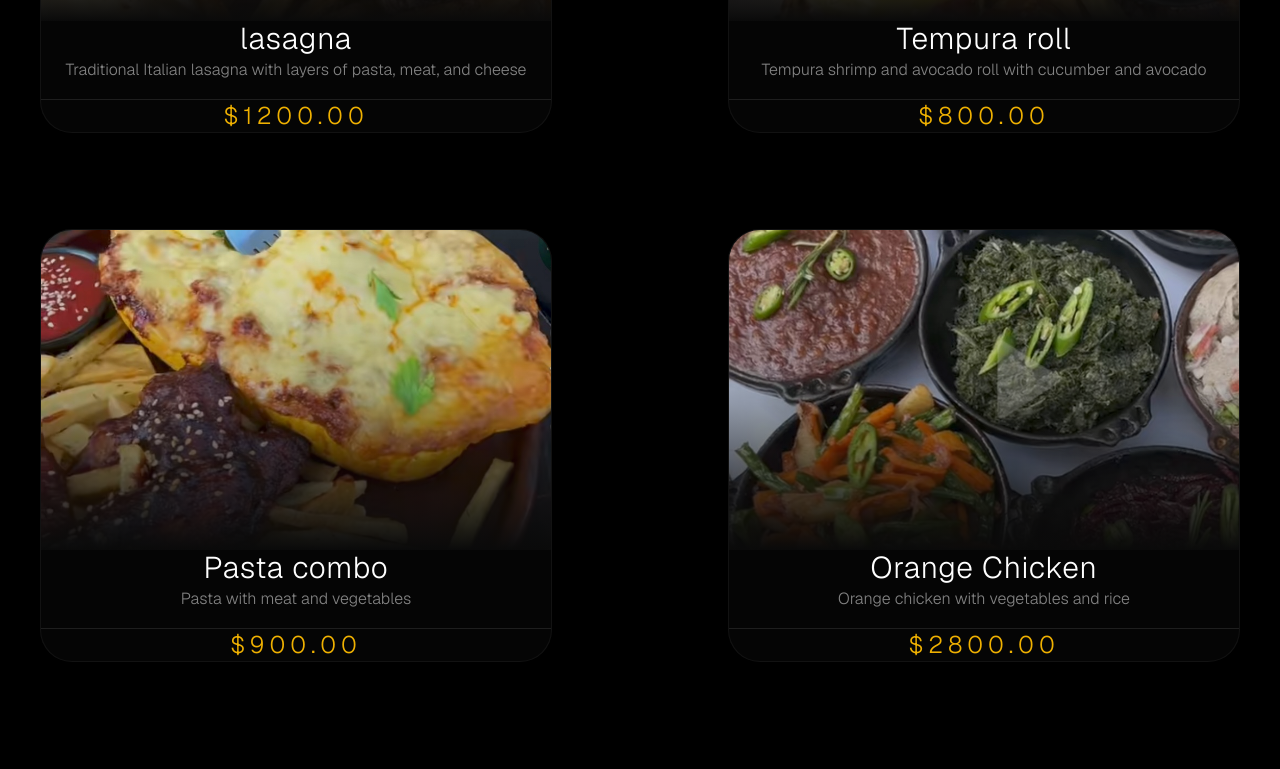
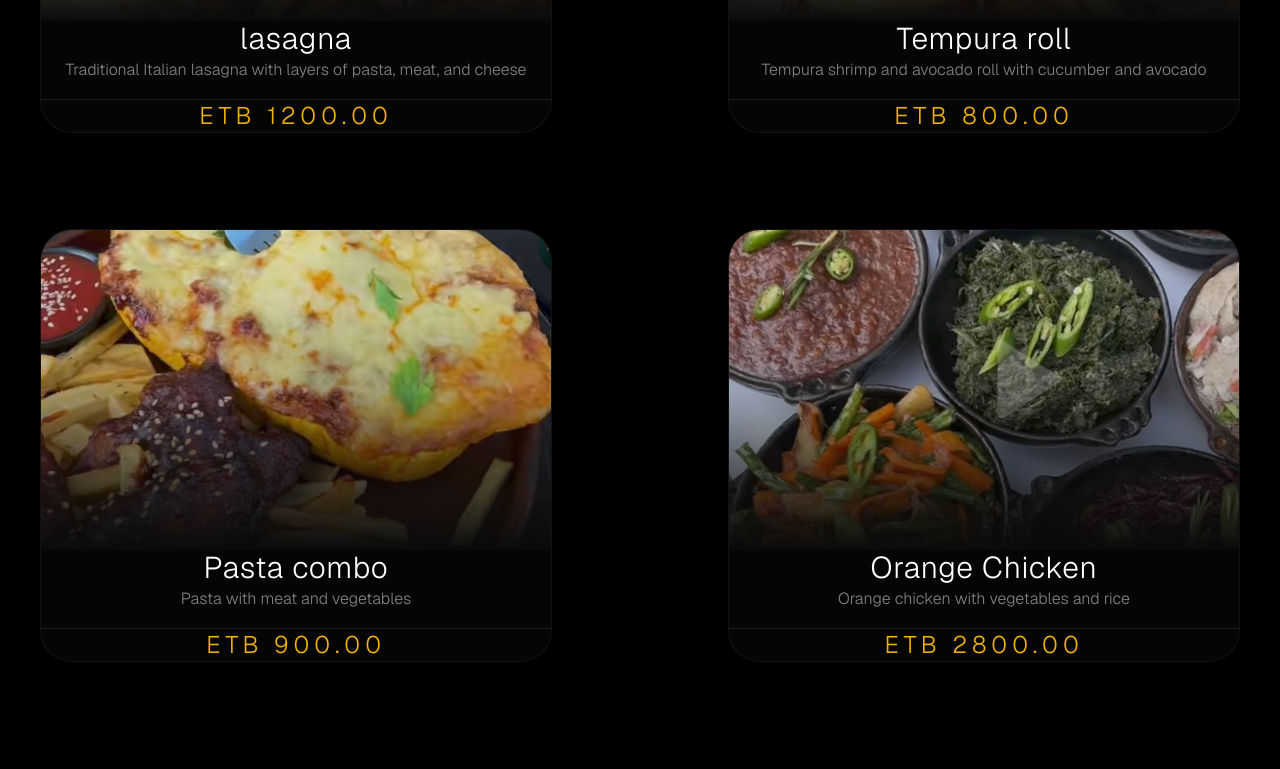
Before and after one commit to sopho1/Restaurant-Menu, a Next.js app: page / in a window 1280 px wide. Shown: the part 1271-2040 px from the top of the page. Built offline with nearby package versions, Linux system fonts and the light colour scheme; a web font is replaced by a local one.

Commit message:
currency changed to birr

```diff
--- a/components/MenuItemCard.tsx
+++ b/components/MenuItemCard.tsx
@@ -84,7 +84,7 @@ export default function MenuItemCard({
 
           <div className="pt-6 mt-4 border-t border-white/10 flex justify-center items-center">
             <p className="text-xl md:text-2xl text-yellow-500 tracking-[0.2em] font-light">
-              ${item.price.toFixed(2)}
+              ETB {item.price.toFixed(2)}
             </p>
           </div>
         </div>
--- a/lib/utils.ts
+++ b/lib/utils.ts
@@ -1,6 +1,6 @@
 export function formatPrice(price: number): string {
-  return new Intl.NumberFormat("en-US", {
+  return new Intl.NumberFormat("en-ET", {
     style: "currency",
-    currency: "USD",
+    currency: "ETB",
   }).format(price);
 }
```
